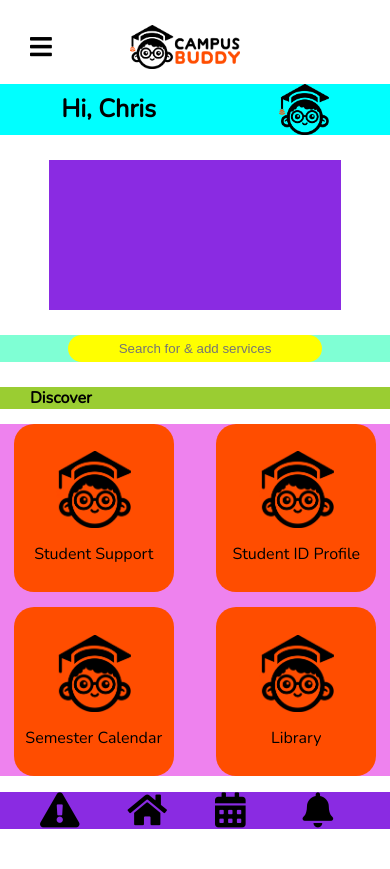
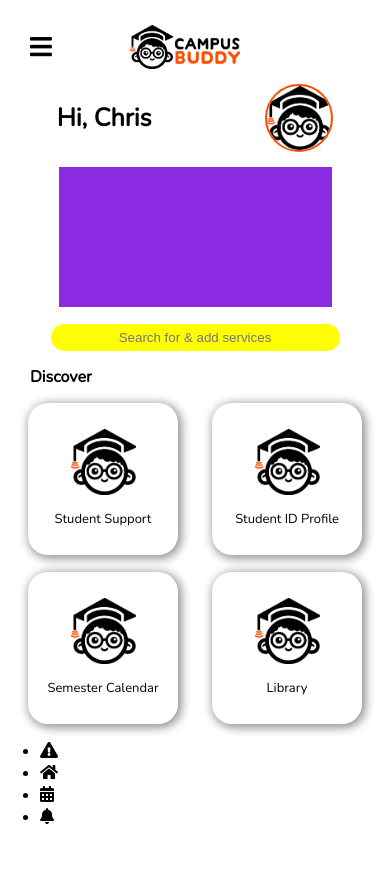
Before and after one commit to Squashie01/Campus-Buddies, a PHP site: page /php/Homepage.php in a window 390 px wide. Before the commit the page ends 829 px from the top, so only its background shows below. Run offline with PHP 8.4, Linux system fonts and the light colour scheme.

Commit message:
Calendar Page

```diff
--- a/Campus Buddies 2.0/css/style.css
+++ b/Campus Buddies 2.0/css/style.css
@@ -1,8 +1,14 @@
 @import url('https://fonts.googleapis.com/css2?family=Nunito&display=swap');
+
+html, body
+{
+    height: 100%;
+}
 
 body
 {
     margin: 0;
+    padding: 0;
     font-family: 'Nunito', sans-serif;
 }
 
@@ -16,9 +22,13 @@
 
 :root
 {
-    --primary-orange: #FF4D00;
+    --primary-orange: #ff4d00;
+    --FadedOrange: rgba(255, 77, 0, 0.493);
+    --FadedBrown: rgba(167, 52, 14, 0.4);
     --white: white;
     --black: black;
+    --grey: grey;
+    --lightGrey: rgba(192, 189, 189, 0.226);
 }
 
 
@@ -128,7 +138,7 @@
     font-size: 20px;
     outline: none;
     border: none;
-    border-bottom: 2px solid black;
+    border-bottom: 2px solid var(--black);
 }
 
 .bottomLogo
@@ -223,7 +233,6 @@
     /* This is the section with the Student's name and their profile button*/
     .userBar
     {
-        background-color: aqua;
         display: flex;
         justify-content: space-around;
         width: 100%;
@@ -240,16 +249,19 @@
 
     .userBar img
     {
-        width: 50px;
+        width: 4rem;
+        height: 4rem;
+        border-radius: 50%;
+        border: 2px solid var(--primary-orange);
     }
 
     /* Homepage Carousel */
     .HomePageCarousel
     {
         background-color: blueviolet;
-        width: 75%;
-        height: 150px;
-        margin-top: 25px;
+        width: 70%;
+        height: 140px;
+        margin-top: 15px;
         margin-left: auto;
         margin-right: auto;
     }
@@ -257,10 +269,9 @@
     /* This is the search bar */
     .ServicesSearchBar
     {
-        background-color: aquamarine;
         display: flex;
         justify-content: center;
-        margin-top: 25px;
+        margin-top: 17px;
         width: 100%;
         height: auto;
     }
@@ -271,7 +282,7 @@
         border: none;
         outline: none;
         border-radius: 300px;
-        width: 250px;
+        width: 285px;
         height: 25px;
         text-align: center;
     }
@@ -281,8 +292,7 @@
 
     .DiscoverText
     {
-        background-color: yellowgreen;
-        margin-top: 25px;
+        margin-top: 15px;
     }
 
     .DiscoverText span
@@ -294,30 +304,32 @@
     /* Services Boxes CSS */
     .Services
     {
-        background-color: violet;
-        width: 100%;
+        width: 90%;
         margin-top: 15px;
+        margin-left: auto;
+        margin-right: auto;
         display: grid;
-        gap: 15px;
+        gap: 17px;
         grid-template-columns: repeat(2, 1fr);
     }
 
     .ServiceBox
     {
-        background-color: var(--primary-orange);
-        width: 160px;
-        height: 20vh;
+        width: 150px;
+        height: 18vh;
         display: flex;
         flex-direction: column;
         justify-content: center;
         border-radius: 20px;
+        box-shadow: 2px 2px 10px 2px #969696;
         margin-left: auto;
         margin-right: auto;
+        cursor: pointer;
     }
 
     .ServiceBox img
     {
-        width: 75px;
+        width: 65px;
         margin-left: auto;
         margin-right: auto;
     }
@@ -326,32 +338,9 @@
     {
         text-align: center;
         margin-top: 15px;
+        font-size: 13px;
     }
 
-    /* Bottom Navigation Bar */
-    .bottomNav
-    {
-        background-color: blueviolet;
-    }
-
-    .bottomNav ul
-    {
-        display: flex;
-        align-items: center;
-        justify-content: space-around;
-    }
-
-    .bottomNav ul li
-    {
-        list-style: none;
-        flex-grow: 10;
-    }
-
-    .bottomNav ul li i
-    {
-        font-size: 35px;
-        width: 25px;
-    }
 
     /* This is the Student Profile CSS */
     .NotificationAndSettings
@@ -381,12 +370,16 @@
 
     .StudentInfo .StudentProfileImage
     {
-        width: 75px;
+        width: 5rem;
+        height: 5rem;
     }
 
     .StudentInfo .StudentProfileImage img
     {
-        width: 75px;
+        width: 5rem;
+        height: 5rem;
+        border-radius: 50%;
+        border: 2px solid var(--primary-orange);
     }
 
     .StudentInfo .BasicStudentInfo
@@ -410,23 +403,12 @@
         opacity: 65%;
     }
 
-    .CampusMap
+    .roleDiv
     {
-        width: 75%;
-        height: 120px;
         background-color: grey;
-        display: flex;
-        flex-direction: column;
-        align-items: center;
-        margin-right: auto;
-        margin-left: auto;
-        margin-top: 25px;
-        border-radius: 15px;
-    }
-
-    .CampusMap h4
-    {
-        width: 60%;
+        opacity: 60%;
+        width: 70%;
+        margin-top: 5px;
         text-align: center;
     }
 
@@ -472,4 +454,307 @@
     {
         width: 55px;
     }
+
+    /* Student Id CSS */
+
+    .StudentIdInfo
+    {
+        display: flex;
+        flex-direction: column;
+        justify-content: center;
+        align-items: center;
+        margin-top: 50px;
+        margin-left: auto;
+        margin-right: auto;
+        width: 90%;
+    }
+    .StudentIdPhoto
+    {
+        width: 12rem;
+        height: 12rem;
+        margin-left: auto;
+        margin-right: auto;
+        margin-bottom: 25px;
+        border-radius: 50%;
+        border: 2px solid var(--primary-orange);
+    }
+
+    .StudentIdPhoto img
+    {
+        width: 12rem;
+        height: 12rem;
+        border-radius: 50%;
+    }
+
+    span.StudentIdName
+    {
+        font-size: 30px;
+        font-weight: 600;
+    }
+
+    span.StudentIdType
+    {
+        font-size: 17px;
+        color: grey;
+        opacity: 70%;
+        margin-bottom: 25px;
+    }
+
+    span.StudentIdIdNum
+    {
+        font-size: 17px;
+        color: grey;
+        opacity: 70%;
+    }
+
+    span.StudentIdNumber
+    {
+        font-size: 25px;
+        font-weight: 600;
+        margin-bottom: 25px;
+    }
+
+    span.StudentIdDivision
+    {
+        font-size: 17px;
+        color: grey;
+        opacity: 70%;
+    }
+
+    span.StudentIdDivisionName
+    {
+        font-size: 25px;
+        font-weight: 600;
+    }
+
+    .StudentIdBarcode
+    {
+        height: 7rem;
+        margin-bottom: 50px;
+    }
+
+    .StudentIdBarcode img
+    {
+        height: 7rem;
+    }
+
+    span.StudentIdYear
+    {
+        font-size: 25px;
+        font-weight: 600;
+    }
+
+
+
+    /* Calendar CSS */
+    .CalendarBackground
+    {
+        background-color: var(--lightGrey);
+    }
+
+    .CalendarContainer
+    {
+        display: flex;
+        flex-direction: column;
+    }
+
+    .NoScroll
+    {
+        background-image: linear-gradient(var(--primary-orange), var(--FadedOrange));
+        padding-top: 0.0025em;
+        height: 13.2em;
+        width: 100%;
+        border-bottom-left-radius: 15%;
+        border-bottom-right-radius: 15%;
+        position: fixed;
+        z-index: 5;
+    }
+
+    .PageTitle
+    {
+        font-size: 20px;
+        font-weight: 600;
+        text-align: center;
+        margin-top: 15px;
+        padding-bottom: 15px;
+    }
+
+    .MonthAndYearDiv
+    {
+        width: 75%;
+        height: 2em;
+        margin-left: auto;
+        margin-right: auto;
+        border-radius: 30px;
+        display: flex;
+        justify-content: center;
+        align-items: center;
+        background-color: var(--white);
+        box-shadow: 2px 2px 10px 2px #969696;
+        color: var(--primary-orange);
+    }
+
+    .MonthAndYearBack, .MonthAndYearForward
+    {
+        font-size: 20px;
+    }
+
+    .MonthAndYear
+    {
+        margin-left: 15%;
+        margin-right: 15%;
+        font-weight: 600;
+    }
+
+    .whiteSpace
+    {
+        width: 100%;
+        height: 13.2em;
+        background-color: var(--white);
+        border-bottom-left-radius: 15%;
+        border-bottom-right-radius: 15%;
+        margin-top: 0px;
+        position: fixed;
+        z-index: 4;
+    }
+
+    .CalendarContentDiv
+    {
+        display: flex;
+        flex-direction: column;
+        width: 80%;
+        margin-top: 260px;
+        margin-left: auto;
+        margin-right: auto;
+        z-index: 3;
+        justify-content: center;
+        align-items: center;
+    }
+
+    .Calendar
+    {
+        background-color: seagreen;
+        height: 25vh;
+        width: 100%;
+        border-radius: 25px;
+        margin-bottom: 25px;
+    }
+
+    .AddTaskAndAppointmentBtn
+    {
+        width: 100%;
+        display: flex;
+        justify-content: center;
+        align-items: center;
+    }
+
+    .AddTaskAndAppointmentBtn button:first-child
+    {
+        margin-right: 4%;
+    }
+
+    .AddEventButton
+    {
+        text-align: center;
+        font-size: 15px;
+        font-weight: 600;
+        width: 48%;
+        height: 3.5em;
+        background-color: var(--white);
+        color: var(--grey);
+        border: none;
+        border-radius: 5px;
+    }
+
+    .DisplayEventsHere
+    {
+        width: 100%;
+        height: 20vh;
+    }
+
+    .EventCategoryName
+    {
+        background-color: var(--white);
+        display: flex;
+        justify-content: space-between;
+        align-items: center;
+        padding: 10px 20px;
+        border-radius: 5px;
+        margin-top: 25px;
+    }
+
+    .EventCategoryName span
+    {
+        font-weight: 600;
+        font-size: 17px;
+    }
+
+    .NumberOfEvents
+    {
+        background-color: seagreen;
+        width: 2em;
+        height: 2em;
+        border-radius: 50%;
+        display: flex;
+        justify-content: center;
+        align-items: center;
+    }
+
+
+
+
+
+
+
+
+
+
+
+
+    /* Bottom Navigation Bar */
+    .bottomNavBar
+    {
+        width: 100%;
+        height: auto;
+        padding: 0;
+        margin-bottom: -17px;
+        position: fixed;
+        bottom: 0;
+        z-index: 5;
+    }
+
+    ul.BottomNavUl
+    {
+        width: 100%;
+        display: flex;
+        flex-direction: row;
+        justify-content: center;
+        padding: 15px 0px;
+        align-items: center;
+        margin-left: auto;
+        margin-right: auto;
+        background-color: var(--primary-orange);
+    }
+
+    ul.BottomNavUl li
+    {
+        list-style: none;
+        text-align: center;
+    }
+
+    ul.BottomNavUl li i
+    {
+        font-size: 27px;
+    }
+
+    .borderSettings
+    {
+        list-style: none;
+        width: 25%;
+    }
+
+    .borderSettings:not(:nth-child(4n))
+    {
+        border-right: 1px solid var(--FadedBrown);
+    }
 }
```
Also changed, not shown: Campus Buddies 2.0/code/Calendar.html (added, +102 -0 lines).
